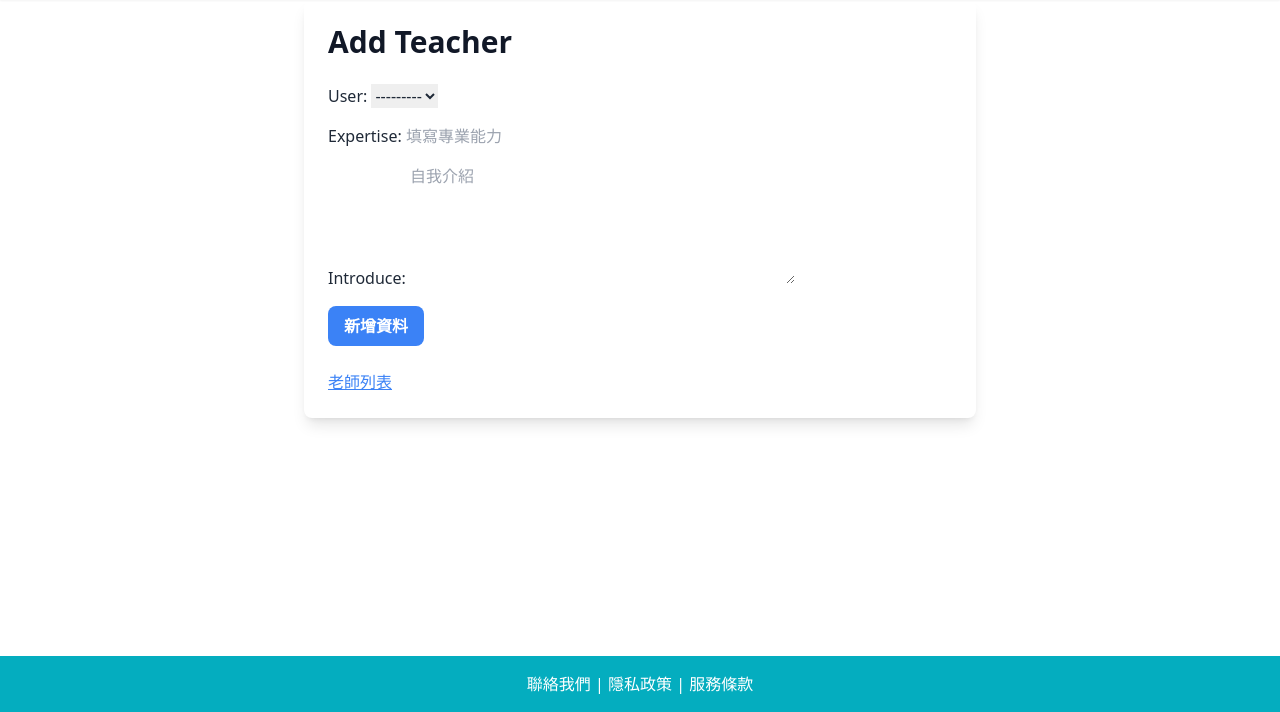
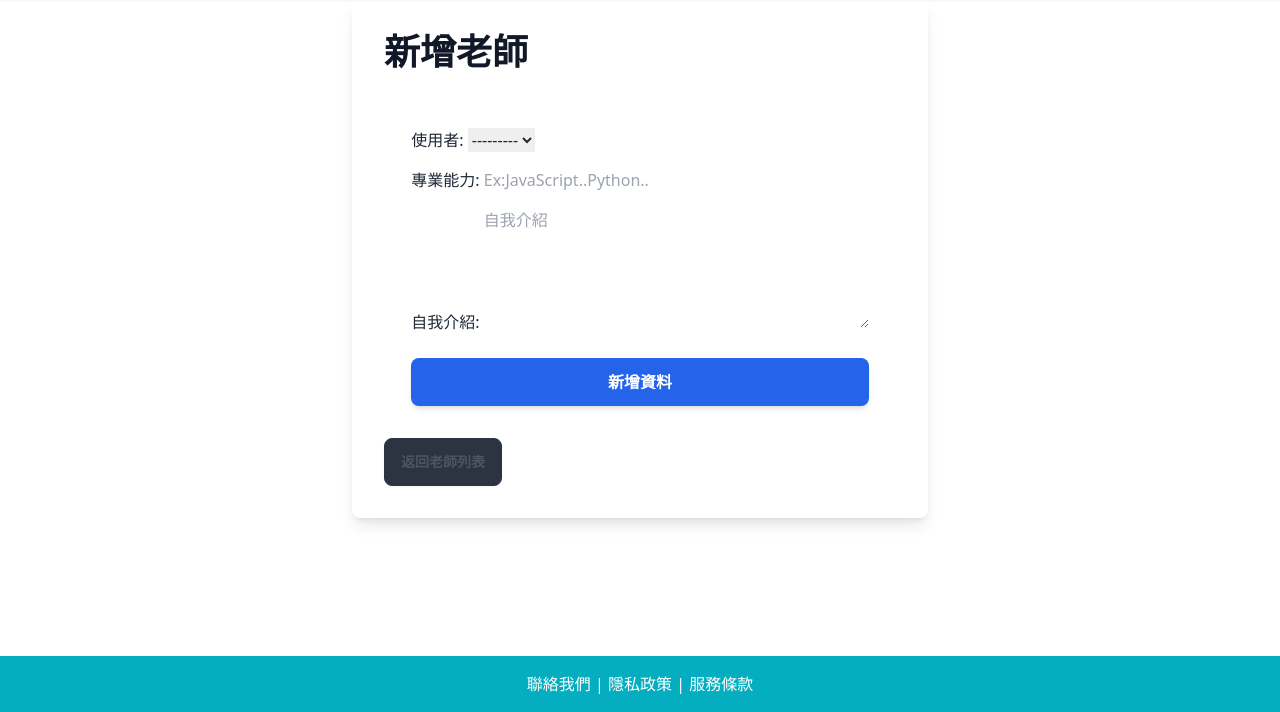
Before and after one commit to sabina726/17th-TechEcho, a Django app: page /teacher/new in a window 1280 px wide. Shown: the part 88-800 px from the top of the page. Run offline with Django 5.2, Linux system fonts and the light colour scheme; style sheets or scripts are compiled from the project's sources.

Commit message:
refactor: Adjustment teacher/index new show css

```diff
--- a/teacher/forms/teacher_form.py
+++ b/teacher/forms/teacher_form.py
@@ -13,7 +13,18 @@ class TeacherInfoForm(forms.ModelForm):
                     "rows": 5,
                     "cols": 40,
                     "placeholder": "自我介紹",
+                    "class": "custom-textarea",
                 }
             ),
-            "expertise": forms.TextInput(attrs={"placeholder": "填寫專業能力"}),
+            "expertise": forms.TextInput(
+                attrs={
+                    "placeholder": "Ex:JavaScript..Python..",
+                    "class": "custom-input",
+                }
+            ),
         }
+        labels = {
+            "user": "使用者",
+            "expertise": "專業能力",
+            "introduce": "自我介紹",
+        }
--- a/teacher/templates/teacher/index.html
+++ b/teacher/templates/teacher/index.html
@@ -1,7 +1,7 @@
 {% extends "layouts/base.html" %}
 
 {% block content %}
-<div class="p-6 max-w-4xl mx-auto">
+<div class="p-6 max-w-4xl mx-auto relative">
     <h1 class="text-4xl font-bold mb-6 text-gray-800">Teacher List</h1>
 
     <section>
@@ -21,8 +21,8 @@
         {% endfor %}
     </section>
 
-    <div class="text-center">
-        <a href="{% url 'teacher:new' %}" class="btn btn-neutral text-gray-500 hover:text-gray-300 mt-6  px-4 py-2">
+    <div class="absolute top-6 right-6">
+        <a href="{% url 'teacher:new' %}" class="btn btn-neutral text-gray-500 hover:text-gray-300 px-4 py-2">
             新增成為老師
         </a>
     </div>
--- a/teacher/templates/teacher/new.html
+++ b/teacher/templates/teacher/new.html
@@ -1,18 +1,21 @@
 {% extends "layouts/base.html" %}
 
 {% block content %}
-<div class="p-6 max-w-2xl mx-auto bg-white shadow-lg rounded-lg">
-    <h1 class="text-3xl font-bold mb-6 text-gray-900">Add Teacher</h1>
+<div class="p-8 max-w-xl mx-auto bg-white shadow-lg rounded-lg">
+    <h1 class="text-4xl font-extrabold mb-8 text-gray-900">新增老師</h1>
 
-    <section>
-        <form action="{% url 'teacher:index' %}" method="POST" autocomplete="off" class="space-y-4">
+    <section class="flex justify-center">
+        <form action="{% url 'teacher:index' %}" method="POST" autocomplete="off" class="space-y-6">
             {% csrf_token %}
-            {{ form.as_p }}
+            <div class="grid gap-4">
+                {{ form.as_p }}
+            </div>
             <button type="submit"
-                class="px-4 py-2 bg-blue-500 text-white font-semibold rounded-lg hover:bg-blue-600 transition-colors">新增資料</button>
+                class="w-full px-4 py-3 bg-blue-600 text-white font-semibold rounded-lg shadow-md hover:bg-blue-700 focus:outline-none focus:ring-2 focus:ring-blue-500 transition-colors">新增資料</button>
         </form>
     </section>
 
-    <a href="{% url 'teacher:index' %}" class="block mt-6 text-blue-500 hover:text-blue-700 underline">老師列表</a>
+    <a href="{% url 'teacher:index' %}"
+        class="btn btn-neutral mt-8 text-gray-600 hover:text-gray-300 text-center">返回老師列表</a>
 </div>
 {% endblock %}
```
Also changed, not shown: teacher/templates/teacher/show.html (+12 -9 lines).
